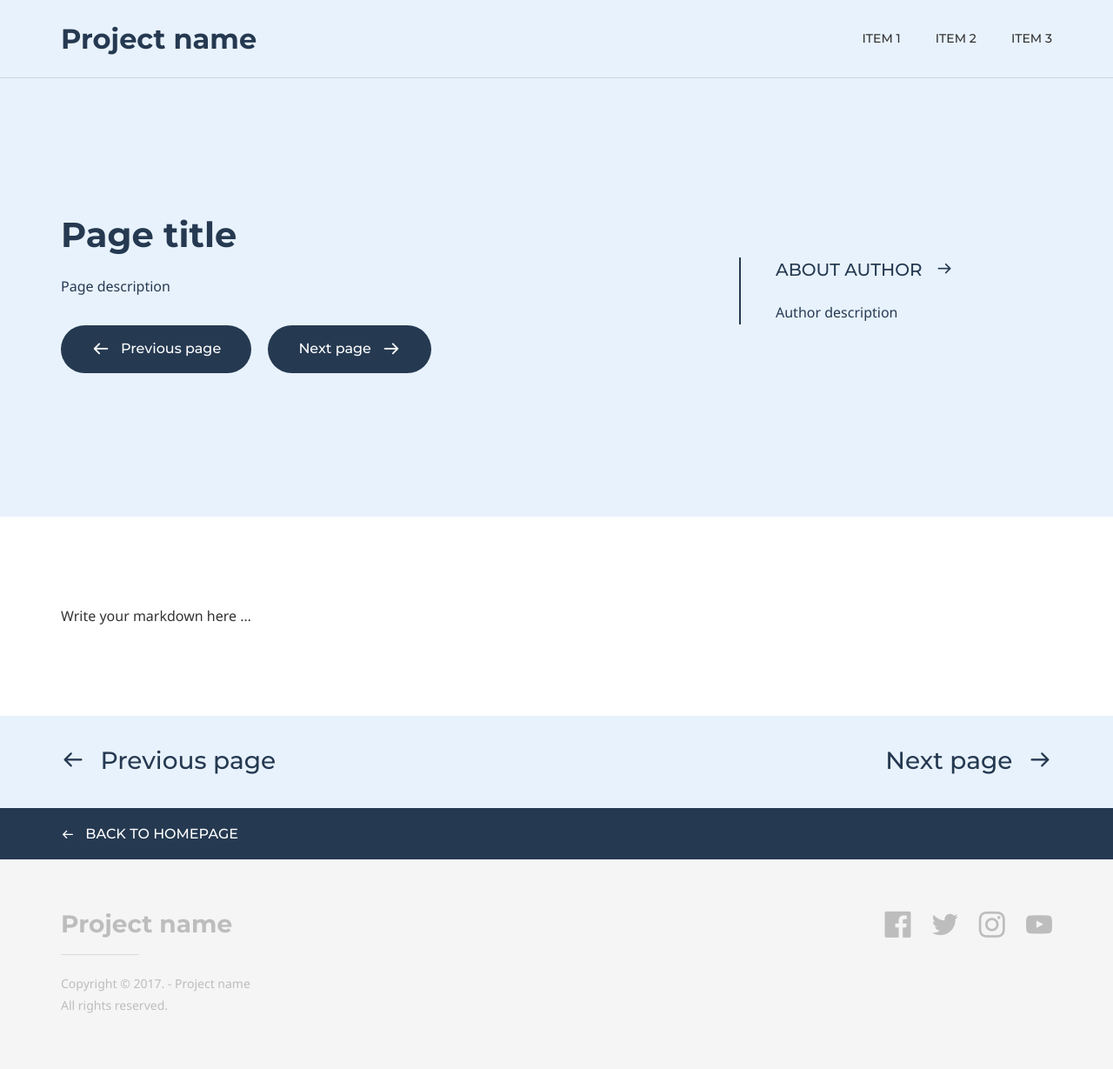
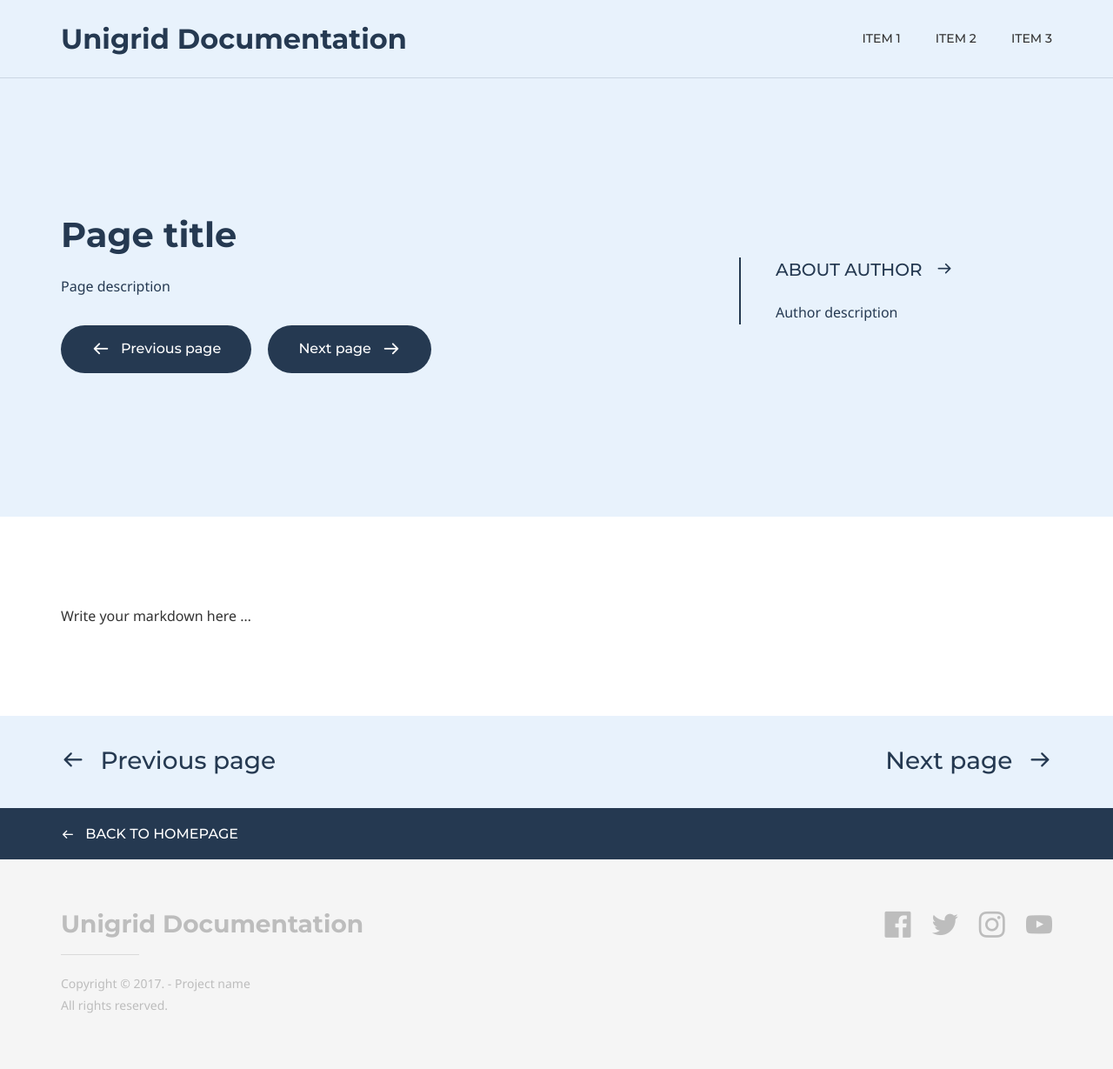
Before and after one commit to unigrid-project/unigrid-project.github.io, a Jekyll site: the page built from default.md, in a window 1280 px wide. Shown: the whole page at 87% size. Built offline with Jekyll 4.4.1, drawn with Linux system fonts in a browser that asks for light colours; some web fonts are replaced.

Commit message:
update project name

```diff
--- a/_config.yml
+++ b/_config.yml
@@ -4,7 +4,7 @@ doks:
     color_theme: # Available themes: blue (default), green, purple, red and yellow
     header:
         logo:
-            text: Project name
+            text: Unigrid Documentation
             image:
         nav:
             - item_name: Item 1
@@ -16,7 +16,7 @@ doks:
     footer:
         content:
             logo:
-                text: Project name
+                text: Unigrid Documentation
                 image:
             copyright: Copyright &copy; 2017. - Project name <br>All rights reserved.
         social_list:
```
